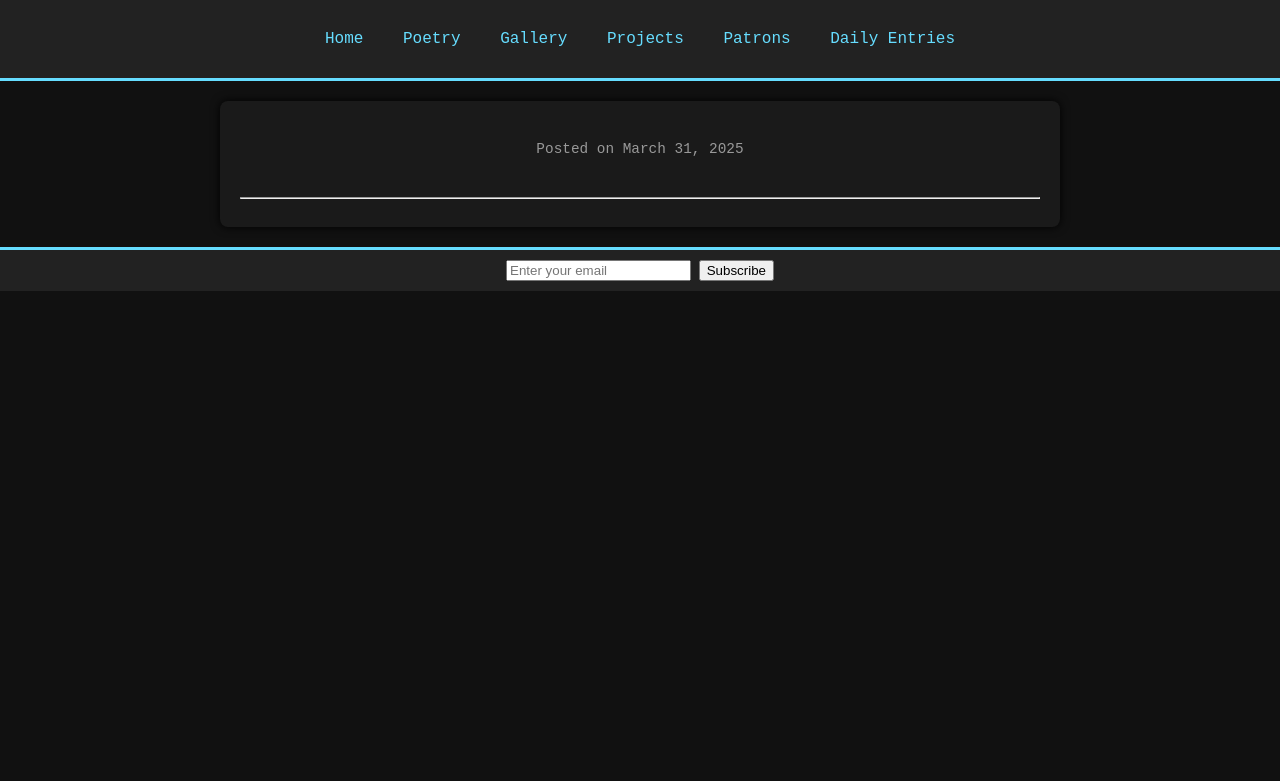
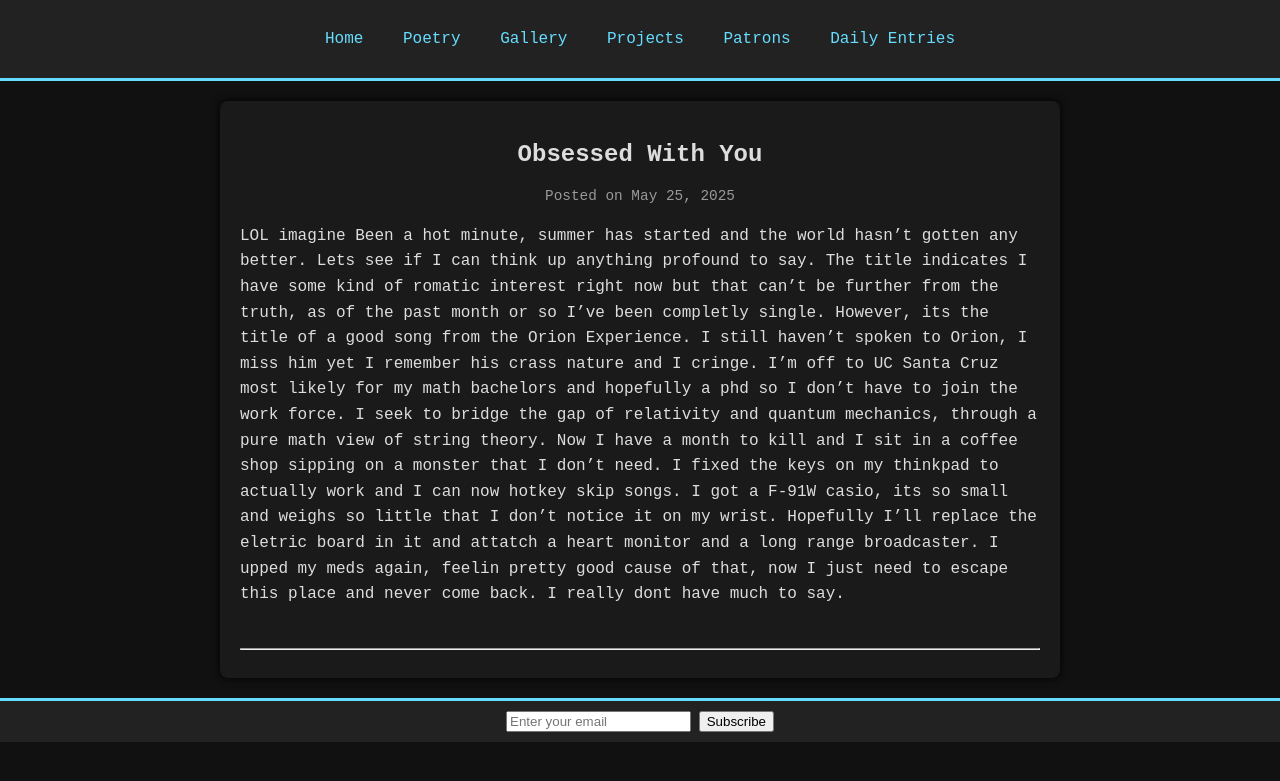
Before and after one commit to Lxsoftroxs/Lxsoftroxs.github.io, a Jekyll site: the page built from _posts/2025-03-31-eighth-post.md, in a window 1280 px wide. Shown: the top 781 px of the page. Built offline with Jekyll 4.4.1, drawn with Linux system fonts in a browser that asks for light colours; comment, search, counter and statistics services are not loaded.

Commit message:
Update 2025-03-31-eighth-post.md

```diff
--- a/_posts/2025-03-31-eighth-post.md
+++ b/_posts/2025-03-31-eighth-post.md
@@ -1,5 +1,11 @@
 ---
 layout: post
-title: ""
-date: 2025-03-31
+title: "Obsessed With You"
+date: 2025-05-25
 ---
+LOL imagine
+Been a hot minute, summer has started and the world hasn't gotten any better. Lets see if I can think up anything profound to say. The title indicates I have some kind of romatic interest right now but that can't be further from the truth, as of the past month or so I've been completly single. However, its the title of a good song from the Orion Experience. I still haven't spoken to Orion, I miss him yet I remember his crass nature and I cringe.
+I'm off to UC Santa Cruz most likely for my math bachelors and hopefully a phd so I don't have to join the work force. I seek to bridge the gap of relativity and quantum mechanics, through a pure math view of string theory. Now I have a month to kill and I sit in a coffee shop sipping on a monster that I don't need. I fixed the keys on my thinkpad to actually work and I can now hotkey skip songs.
+I got a F-91W casio, its so small and weighs so little that I don't notice it on my wrist. Hopefully I'll replace the eletric board in it and attatch a heart monitor and a long range broadcaster.
+I upped my meds again, feelin pretty good cause of that, now I just need to escape this place and never come back.
+I really dont have much to say.
```
